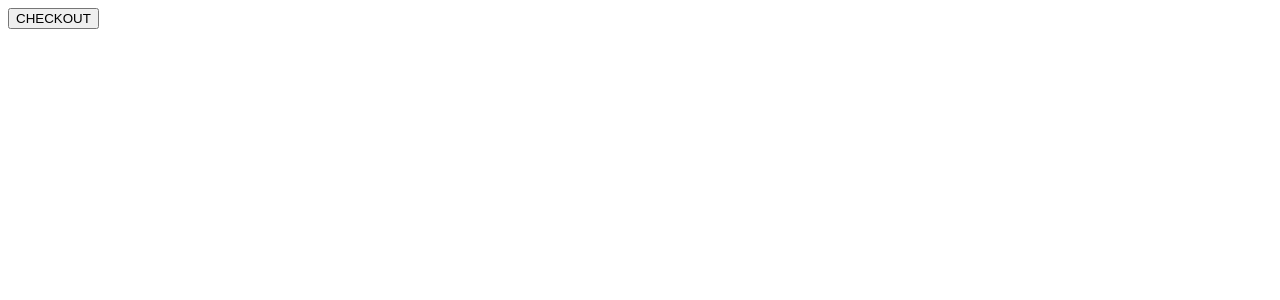
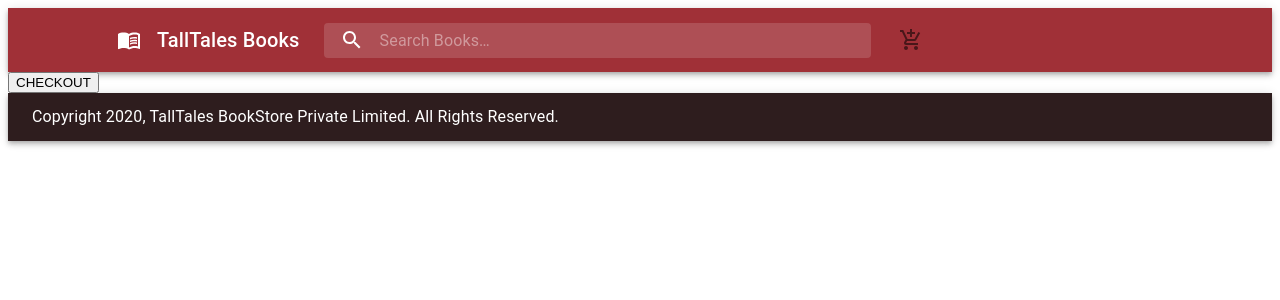
Before and after one commit to akshayrp/Online_BookStoreUI, a React (Create React App) app: page /Cart in a window 1280 px wide. Shown: the top 300 px of the page. Built offline with nearby package versions, Linux system fonts and the light colour scheme.

Commit message:
Add : functionality to redirect to cart on click of icon

```diff
--- a/package.json
+++ b/package.json
@@ -10,6 +10,7 @@
     "@testing-library/user-event": "^7.2.1",
     "axios": "^0.19.1",
     "install": "^0.13.0",
+    "local-storage": "^2.0.0",
     "npm-install-peers": "^1.2.1",
     "react": "^16.12.0",
     "react-dom": "^16.12.0",
--- a/src/Components/Cart.jsx
+++ b/src/Components/Cart.jsx
@@ -1,6 +1,7 @@
 import React, {Component} from 'react';
 import {withRouter} from 'react-router-dom';
-
+import DenseAppBar from "./BottomBar";
+import PrimarySearchAppBar from "./TopToolBar";
 class Cart extends Component{
 
     constructor(props) {
@@ -10,9 +11,13 @@ class Cart extends Component{
     render() {
         return(
             <div>
+                <PrimarySearchAppBar/>
+                <div>
                 <button className={"checkoutButton"}>
                     CHECKOUT
                 </button>
+                </div>
+                <DenseAppBar/>
             </div>
         )
     }
--- a/src/Components/TopToolBar.jsx
+++ b/src/Components/TopToolBar.jsx
@@ -78,7 +78,7 @@ const useStyles = makeStyles(theme => ({
     },
 }));
 
- function PrimarySearchAppBar() {
+export default function PrimarySearchAppBar() {
 
 
     const classes = useStyles();
@@ -120,4 +120,3 @@ const useStyles = makeStyles(theme => ({
         </div>
     );
 }
-export default PrimarySearchAppBar
```
Also changed, not shown: 1 other file (tests, documents, lock files or other folders).
